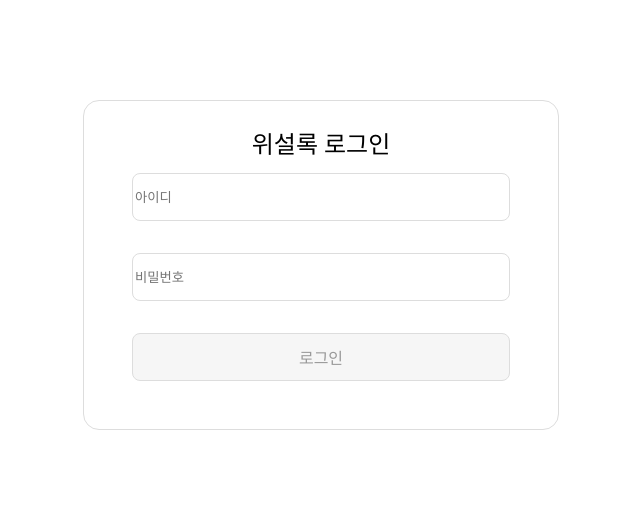
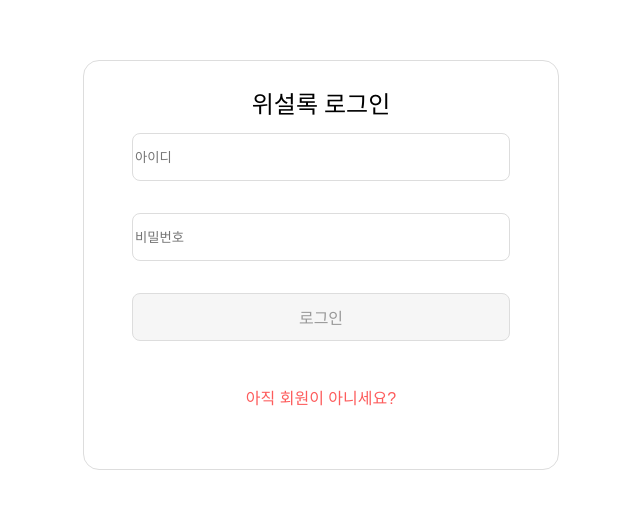
Before and after one commit to wecode-bootcamp-korea/33-1st-Wesulloc-frontend, a React app: page /login in a window 1280 px wide. Shown: the part 135-644 px from the top of the page, without its empty margins (319-959 px from the left). Built offline with nearby package versions, Linux system fonts and the light colour scheme.

Commit message:
Modify: 회원가입 버튼 추가

```diff
--- a/src/pages/login/Login.js
+++ b/src/pages/login/Login.js
@@ -1,16 +1,26 @@
+import { useNavigate } from 'react-router-dom';
 import LoginInputForm from './components/LoginInputForm';
 
 import './Login.scss';
 
-const SignUp = () => {
+const Login = () => {
+  const navigate = useNavigate();
+
+  const buttonHandler = event => {
+    navigate('/terms');
+  };
+
   return (
     <div className="login">
       <section className="loginForm">
         <h1 className="loginTitle">위설록 로그인</h1>
         <LoginInputForm />
+        <button className="signupBtn" onClick={buttonHandler}>
+          아직 회원이 아니세요?
+        </button>
       </section>
     </div>
   );
 };
 
-export default SignUp;
+export default Login;
--- a/src/pages/login/Login.scss
+++ b/src/pages/login/Login.scss
@@ -16,4 +16,33 @@
       font-weight: $fontBold;
     }
   }
+
+  button {
+    width: 23.625rem;
+    height: 3rem;
+    margin: 1rem 0;
+    border: $border;
+    border-radius: 0.5rem;
+    background-color: $primaryColor;
+    color: $bgWhite;
+    font-size: 1rem;
+    cursor: pointer;
+
+    &:disabled {
+      background-color: $bgGray;
+      color: $textGray;
+      cursor: auto;
+    }
+  }
+
+  .signupBtn {
+    width: 23.625rem;
+    height: 3rem;
+    margin: 1rem 0;
+    border: none;
+    background-color: transparent;
+    color: $accentColor;
+    font-size: 1rem;
+    cursor: pointer;
+  }
 }
```
